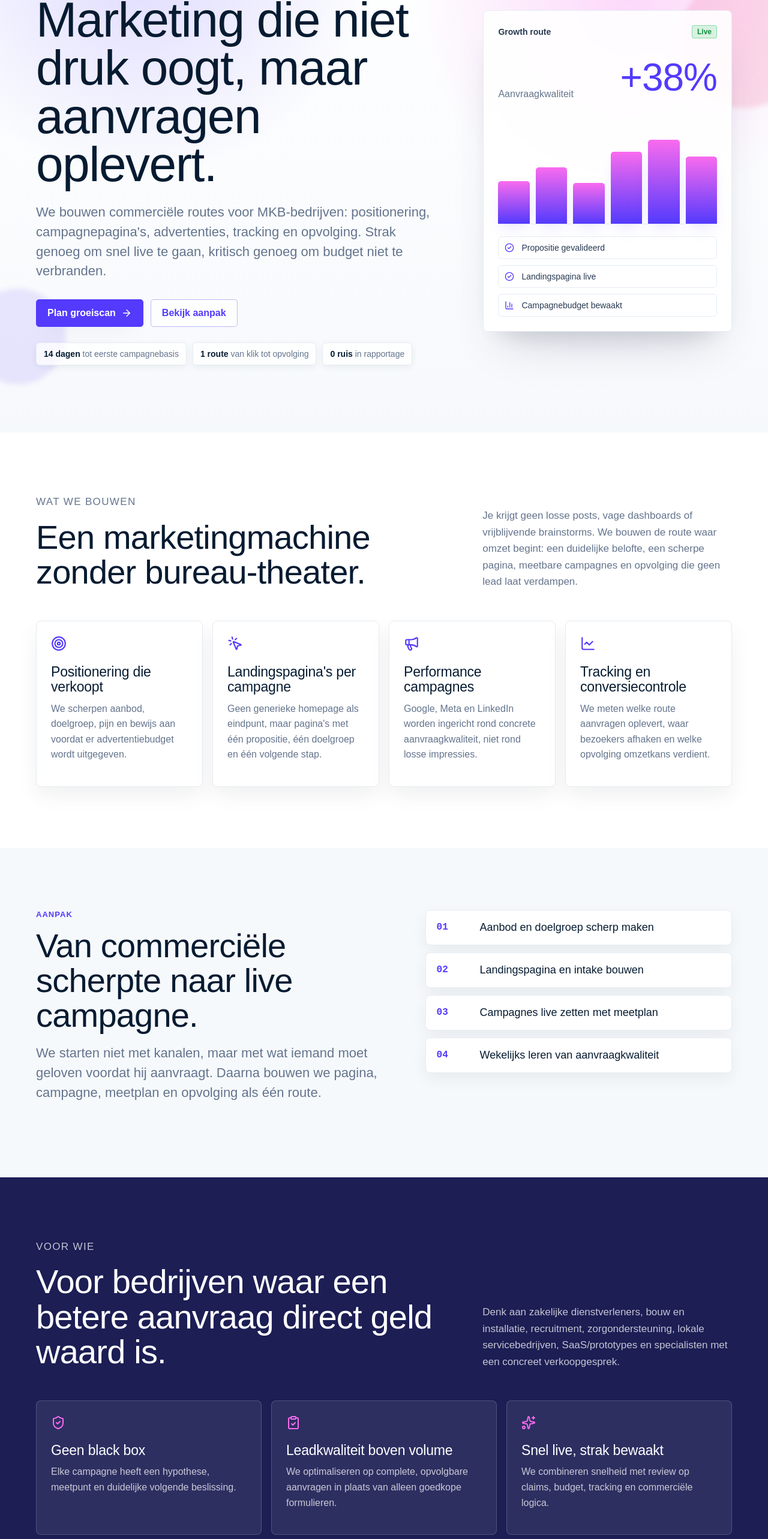
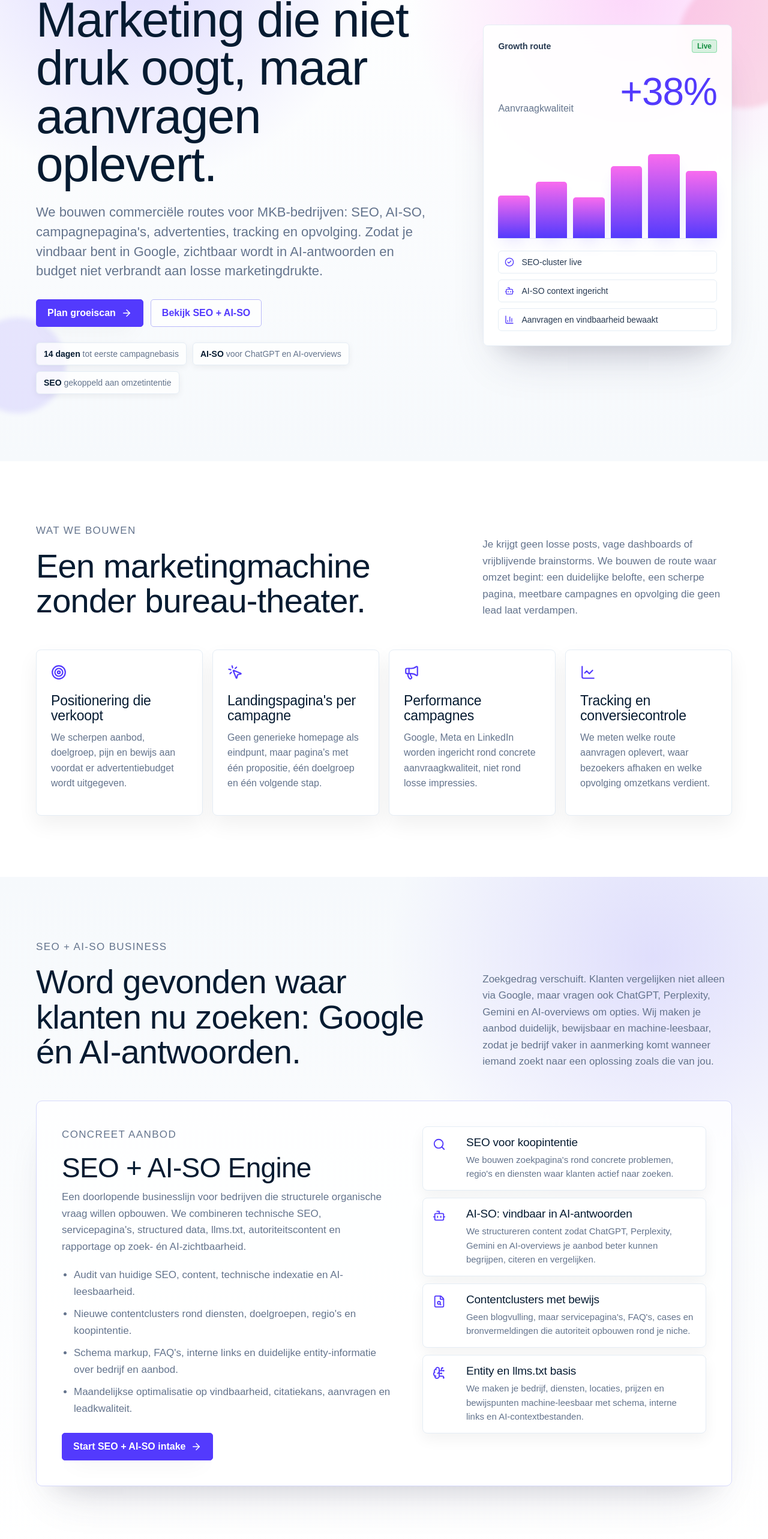
Before and after one commit to Snuushco/snuushco.github.io, a Next.js app: page /marketing in a window 1280 px wide. Shown: the part 227-2793 px from the top of the page at 60% size. Built offline with nearby package versions, Linux system fonts and the light colour scheme; no server answers.

Commit message:
Add SEO and AI-SO marketing offer

```diff
--- a/app/globals.css
+++ b/app/globals.css
@@ -936,3 +936,62 @@ textarea { min-height: 110px; resize: vertical; }
   .marketing-proof-row span { width: 100%; }
   .dashboard-bars span { min-width: 14px; }
 }
+.marketing-band.ai-so {
+  position: relative;
+  overflow: hidden;
+  background:
+    radial-gradient(circle at 85% 12%, rgba(83, 58, 253, 0.14), transparent 30%),
+    linear-gradient(180deg, #f6f9fc 0%, #ffffff 100%);
+}
+.marketing-ai-panel {
+  display: grid;
+  grid-template-columns: minmax(0, 0.86fr) minmax(320px, 0.74fr);
+  gap: clamp(22px, 4vw, 56px);
+  align-items: start;
+  border: 1px solid #d6d9fc;
+  border-radius: 10px;
+  background: rgba(255, 255, 255, 0.88);
+  padding: clamp(24px, 4vw, 42px);
+  box-shadow: rgba(50, 50, 93, 0.22) 0 42px 70px -38px, rgba(0, 0, 0, 0.08) 0 22px 40px -24px;
+}
+.marketing-ai-copy h3 {
+  font-size: clamp(30px, 4vw, 46px);
+  font-weight: 300;
+  letter-spacing: -0.7px;
+}
+.marketing-ai-copy p,
+.marketing-ai-copy li {
+  color: var(--marketing-muted);
+  font-size: 17px;
+  font-weight: 300;
+  line-height: 1.62;
+}
+.marketing-ai-copy ul {
+  display: grid;
+  gap: 10px;
+  margin: 20px 0 26px;
+  padding-left: 20px;
+}
+.marketing-ai-stack { display: grid; gap: 12px; }
+.marketing-ai-item {
+  display: grid;
+  grid-template-columns: 42px 1fr;
+  gap: 14px;
+  align-items: start;
+  border: 1px solid var(--marketing-line);
+  border-radius: 8px;
+  background: #ffffff;
+  padding: 16px;
+  box-shadow: rgba(23, 23, 23, 0.05) 0 10px 24px;
+}
+.marketing-ai-item svg {
+  display: grid;
+  place-items: center;
+  color: var(--marketing-purple);
+  margin-top: 2px;
+}
+.marketing-ai-item h3 { margin-bottom: 6px; font-size: 19px; }
+.marketing-ai-item p { margin-bottom: 0; color: var(--marketing-muted); font-size: 15px; font-weight: 300; line-height: 1.55; }
+@media (max-width: 960px) {
+  .marketing-ai-panel { grid-template-columns: 1fr; }
+}
--- a/app/marketing/page.tsx
+++ b/app/marketing/page.tsx
@@ -3,11 +3,15 @@ import Link from "next/link";
 import {
   ArrowRight,
   BarChart3,
+  Bot,
+  BrainCircuit,
   CheckCircle2,
   ClipboardCheck,
+  FileSearch,
   LineChart,
   Megaphone,
   MousePointerClick,
+  Search,
   ShieldCheck,
   Sparkles,
   Target,
@@ -16,16 +20,16 @@ import { Footer, Header } from "../page";
 import TrackingPixel from "../tracking-pixel";
 
 export const metadata: Metadata = {
-  title: "Marketing agency voor MKB-groei | Snuushco",
+  title: "Marketing agency voor SEO en AI-SO groei | Snuushco",
   description:
-    "Snuushco Marketing bouwt campagnes, landingspagina's en opvolgroutes voor MKB-bedrijven die aantoonbaar betere aanvragen willen ontvangen.",
+    "Snuushco Marketing bouwt campagnes, SEO en AI-SO zichtbaarheid voor MKB-bedrijven die vindbaar willen zijn in Google, ChatGPT en andere AI-antwoorden.",
   alternates: {
     canonical: "/marketing",
   },
   openGraph: {
-    title: "Snuushco Marketing | Campagnes die aanvragen opleveren",
+    title: "Snuushco Marketing | SEO, AI-SO en campagnes die aanvragen opleveren",
     description:
-      "Marketing agency voor MKB-bedrijven: positionering, landingspagina's, advertentiecampagnes, tracking en opvolging in één commerciële route.",
+      "Marketing agency voor MKB-bedrijven: SEO, AI Search Optimization, landingspagina's, advertentiecampagnes, tracking en opvolging in één commerciële route.",
     url: "https://snuushco.nl/marketing",
     type: "website",
     locale: "nl_NL",
@@ -55,6 +59,29 @@ const services = [
   },
 ];
 
+const seoAiServices = [
+  {
+    icon: Search,
+    title: "SEO voor koopintentie",
+    text: "We bouwen zoekpagina's rond concrete problemen, regio's en diensten waar klanten actief naar zoeken.",
+  },
+  {
+    icon: Bot,
+    title: "AI-SO: vindbaar in AI-antwoorden",
+    text: "We structureren content zodat ChatGPT, Perplexity, Gemini en AI-overviews je aanbod beter kunnen begrijpen, citeren en vergelijken.",
+  },
+  {
+    icon: FileSearch,
+    title: "Contentclusters met bewijs",
+    text: "Geen blogvulling, maar servicepagina's, FAQ's, cases en bronvermeldingen die autoriteit opbouwen rond je niche.",
+  },
+  {
+    icon: BrainCircuit,
+    title: "Entity en llms.txt basis",
+    text: "We maken je bedrijf, diensten, locaties, prijzen en bewijspunten machine-leesbaar met schema, interne links en AI-contextbestanden.",
+  },
+];
+
 const packages = [
   {
     name: "Launch Sprint",
@@ -69,6 +96,12 @@ const packages = [
     items: ["Maandelijkse campagne-optimalisatie", "Nieuwe landingspagina's", "A/B-test backlog", "Leadkwaliteit review"],
   },
   {
+    name: "SEO + AI-SO Engine",
+    price: "vanaf €1.450 p/m",
+    for: "Voor bedrijven die structureel gevonden willen worden in Google én in AI-antwoorden.",
+    items: ["SEO/AI-SO audit", "Contentclusters per dienst", "Schema en llms.txt", "Maandelijkse vindbaarheidsrapportage"],
+  },
+  {
     name: "Managed Revenue",
     price: "maatwerk",
     for: "Voor teams die marketing, intake en commerciële opvolging als één systeem willen laten draaien.",
@@ -78,8 +111,8 @@ const packages = [
 
 const process = [
   "Aanbod en doelgroep scherp maken",
-  "Landingspagina en intake bouwen",
-  "Campagnes live zetten met meetplan",
+  "Landingspagina, SEO-cluster en intake bouwen",
+  "Campagnes en AI-SO basis live zetten met meetplan",
   "Wekelijks leren van aanvraagkwaliteit",
 ];
 
@@ -91,14 +124,14 @@ export default function MarketingAgencyPage() {
     name: "Snuushco Marketing",
     url: "https://snuushco.nl/marketing",
     description:
-      "Marketing agency voor MKB-bedrijven: positionering, campagne-landingspagina's, performance campagnes, tracking en commerciële opvolgroutes.",
+      "Marketing agency voor MKB-bedrijven: SEO, AI Search Optimization, campagne-landingspagina's, performance campagnes, tracking en commerciële opvolgroutes.",
     areaServed: ["Nederland", "België"],
     provider: {
       "@type": "Organization",
       name: "Snuushco",
       url: "https://snuushco.nl",
     },
-    serviceType: "Marketing agency, performance marketing, landingspagina's en leadgeneratie",
+    serviceType: "Marketing agency, SEO, AI Search Optimization, performance marketing, landingspagina's en leadgeneratie",
     offers: packages.map((item) => ({
       "@type": "Offer",
       name: item.name,
@@ -128,20 +161,20 @@ export default function MarketingAgencyPage() {
               <p className="marketing-eyebrow">Snuushco Marketing Agency</p>
               <h1>Marketing die niet druk oogt, maar aanvragen oplevert.</h1>
               <p className="marketing-lead">
-                We bouwen commerciële routes voor MKB-bedrijven: positionering, campagnepagina's,
-                advertenties, tracking en opvolging. Strak genoeg om snel live te gaan, kritisch genoeg
-                om budget niet te verbranden.
+                We bouwen commerciële routes voor MKB-bedrijven: SEO, AI-SO, campagnepagina's,
+                advertenties, tracking en opvolging. Zodat je vindbaar bent in Google, zichtbaar wordt
+                in AI-antwoorden en budget niet verbrandt aan losse marketingdrukte.
               </p>
               <div className="marketing-actions">
                 <Link className="marketing-button primary" href="/intake?source=marketing&campaign=agency">
                   Plan groeiscan <ArrowRight size={18} />
                 </Link>
-                <a className="marketing-button secondary" href="#aanpak">Bekijk aanpak</a>
+                <a className="marketing-button secondary" href="#seo-ai-so">Bekijk SEO + AI-SO</a>
               </div>
               <div className="marketing-proof-row" aria-label="Marketing resultaten waarop gestuurd wordt">
                 <span><strong>14 dagen</strong> tot eerste campagnebasis</span>
-                <span><strong>1 route</strong> van klik tot opvolging</span>
-                <span><strong>0 ruis</strong> in rapportage</span>
+                <span><strong>AI-SO</strong> voor ChatGPT en AI-overviews</span>
+                <span><strong>SEO</strong> gekoppeld aan omzetintentie</span>
               </div>
             </div>
             <aside className="marketing-dashboard" aria-label="Campagne dashboard illustratie">
@@ -162,9 +195,9 @@ export default function MarketingAgencyPage() {
                 <span style={{ height: "69%" }} />
               </div>
               <div className="dashboard-card-list">
-                <div><CheckCircle2 size={16} /> Propositie gevalideerd</div>
-                <div><CheckCircle2 size={16} /> Landingspagina live</div>
-                <div><BarChart3 size={16} /> Campagnebudget bewaakt</div>
+                <div><CheckCircle2 size={16} /> SEO-cluster live</div>
+                <div><Bot size={16} /> AI-SO context ingericht</div>
+                <div><BarChart3 size={16} /> Aanvragen en vindbaarheid bewaakt</div>
               </div>
             </aside>
           </div>
@@ -194,6 +227,59 @@ export default function MarketingAgencyPage() {
                   </article>
                 );
               })}
+            </div>
+          </div>
+        </section>
+
+
+
+        <section className="marketing-band ai-so" id="seo-ai-so">
+          <div className="marketing-inner">
+            <div className="marketing-section-head">
+              <div>
+                <p className="marketing-eyebrow">SEO + AI-SO business</p>
+                <h2>Word gevonden waar klanten nu zoeken: Google én AI-antwoorden.</h2>
+              </div>
+              <p>
+                Zoekgedrag verschuift. Klanten vergelijken niet alleen via Google, maar vragen ook ChatGPT,
+                Perplexity, Gemini en AI-overviews om opties. Wij maken je aanbod duidelijk, bewijsbaar en
+                machine-leesbaar, zodat je bedrijf vaker in aanmerking komt wanneer iemand zoekt naar een
+                oplossing zoals die van jou.
+              </p>
+            </div>
+            <div className="marketing-ai-panel">
+              <div className="marketing-ai-copy">
+                <p className="marketing-eyebrow">Concreet aanbod</p>
+                <h3>SEO + AI-SO Engine</h3>
+                <p>
+                  Een doorlopende businesslijn voor bedrijven die structurele organische vraag willen opbouwen.
+                  We combineren technische SEO, servicepagina's, structured data, llms.txt, autoriteitscontent en
+                  rapportage op zoek- én AI-zichtbaarheid.
+                </p>
+                <ul>
+                  <li>Audit van huidige SEO, content, technische indexatie en AI-leesbaarheid.</li>
+                  <li>Nieuwe contentclusters rond diensten, doelgroepen, regio's en koopintentie.</li>
+                  <li>Schema markup, FAQ's, interne links en duidelijke entity-informatie over bedrijf en aanbod.</li>
+                  <li>Maandelijkse optimalisatie op vindbaarheid, citatiekans, aanvragen en leadkwaliteit.</li>
+                </ul>
+                <Link className="marketing-button primary" href="/intake?source=marketing&campaign=seo-ai-so">
+                  Start SEO + AI-SO intake <ArrowRight size={18} />
+                </Link>
+              </div>
+              <div className="marketing-ai-stack" aria-label="SEO en AI-SO onderdelen">
+                {seoAiServices.map((service) => {
+                  const Icon = service.icon;
+                  return (
+                    <article className="marketing-ai-item" key={service.title}>
+                      <Icon size={22} />
+                      <div>
+                        <h3>{service.title}</h3>
+                        <p>{service.text}</p>
+                      </div>
+                    </article>
+                  );
+                })}
+              </div>
             </div>
           </div>
         </section>
```
